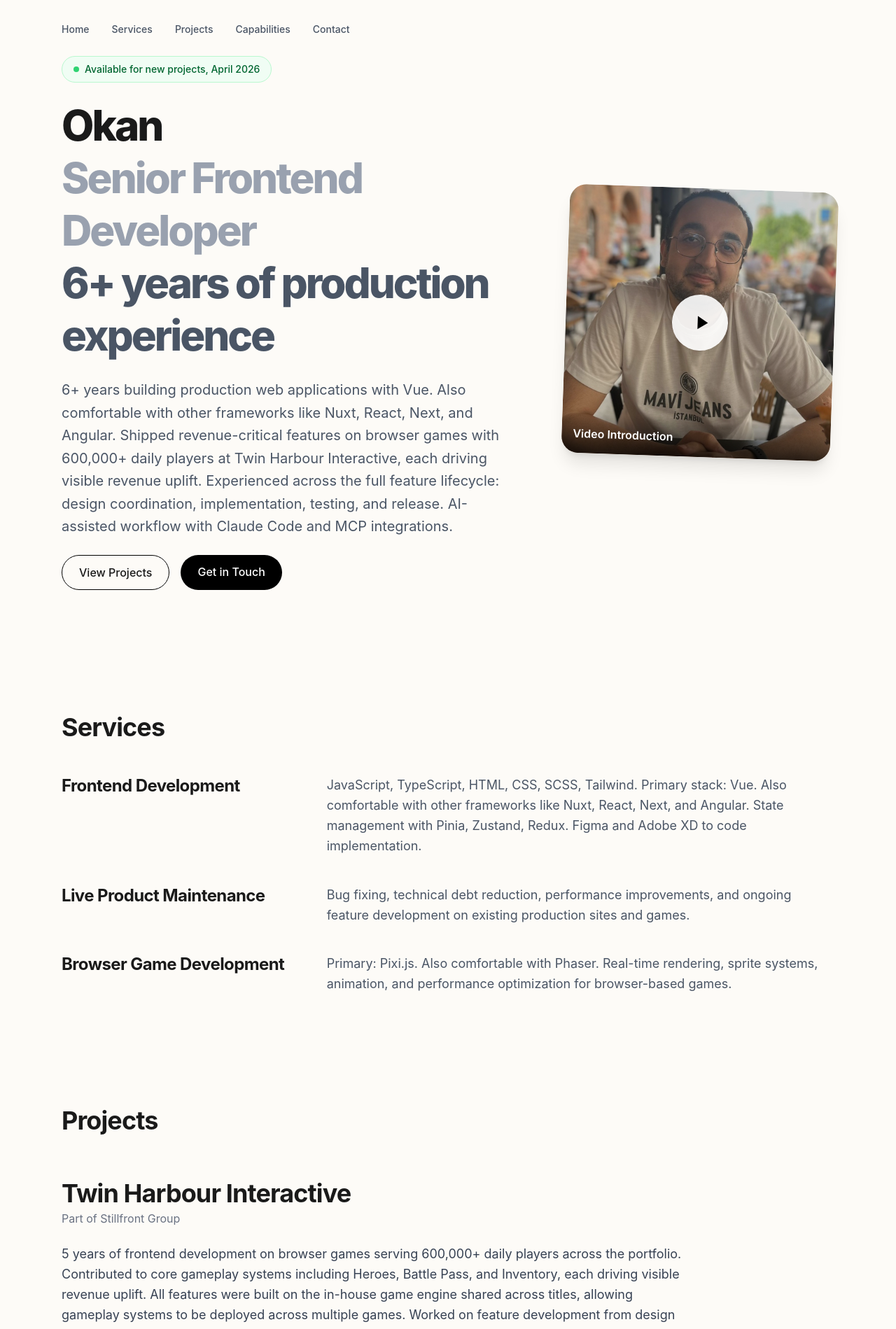
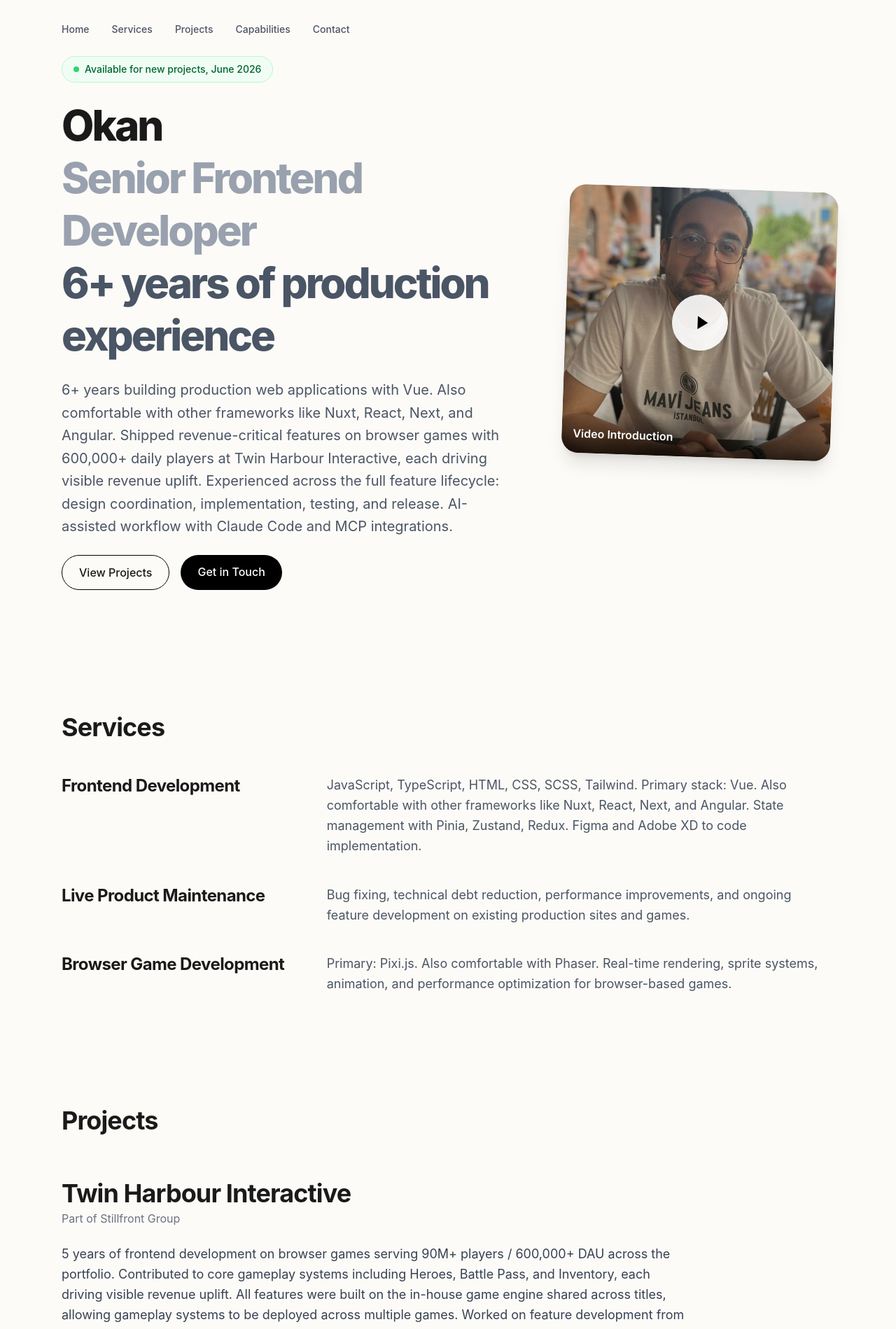
Before and after one commit to crashbone/project-vocab, a Vue app: page /portfolio in a window 1280 px wide. Shown: the top 1899 px of the page at 70% size. Built offline with nearby package versions, Linux system fonts and the light colour scheme.

Commit message:
Update PagePortfolio.vue

```diff
--- a/main/src/frontend/Pages/PagePortfolio/PagePortfolio.vue
+++ b/main/src/frontend/Pages/PagePortfolio/PagePortfolio.vue
@@ -25,7 +25,7 @@
                     <div
                          class="inline-flex items-center gap-2 bg-green-50 border border-green-200 px-4 py-2 rounded-full">
                         <span class="w-2 h-2 bg-green-500 rounded-full animate-pulse"></span>
-                        <span class="text-sm font-medium text-green-800">Available for new projects, April 2026</span>
+                        <span class="text-sm font-medium text-green-800">Available for new projects, June 2026</span>
                     </div>
                     <h1 class="text-4xl md:text-6xl font-extrabold tracking-tighter leading-tight">
                         Okan<br />
@@ -99,7 +99,7 @@
                         <p class="text-gray-500 mt-1">Part of Stillfront Group</p>
                     </div>
                     <p class="text-gray-700 leading-relaxed md:text-lg max-w-4xl">
-                        5 years of frontend development on browser games serving 600,000+ daily players across the
+                        5 years of frontend development on browser games serving 90M+ players / 600,000+ DAU across the
                         portfolio. Contributed to core gameplay systems including Heroes, Battle Pass, and Inventory,
                         each driving visible revenue uplift. All features were built on the in-house game engine
                         shared across titles, allowing gameplay systems to be deployed across multiple games. Worked
```
